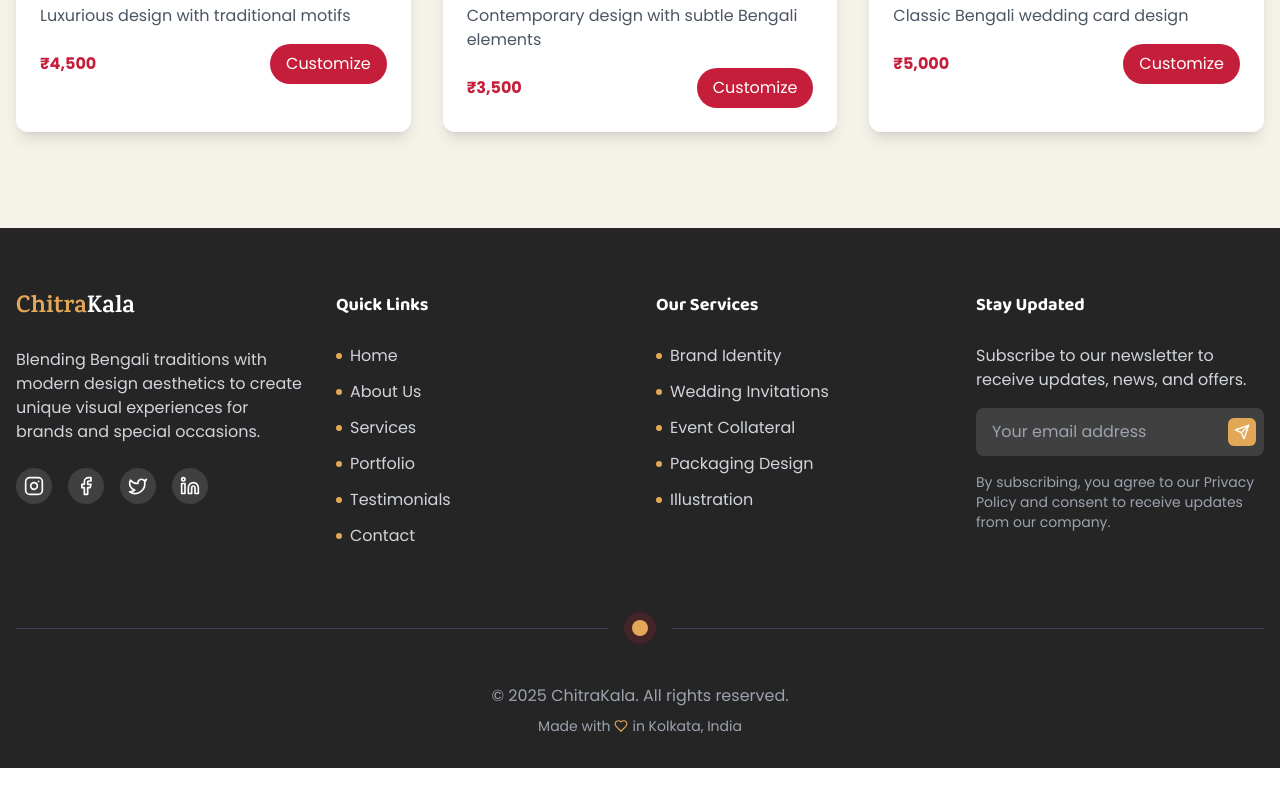
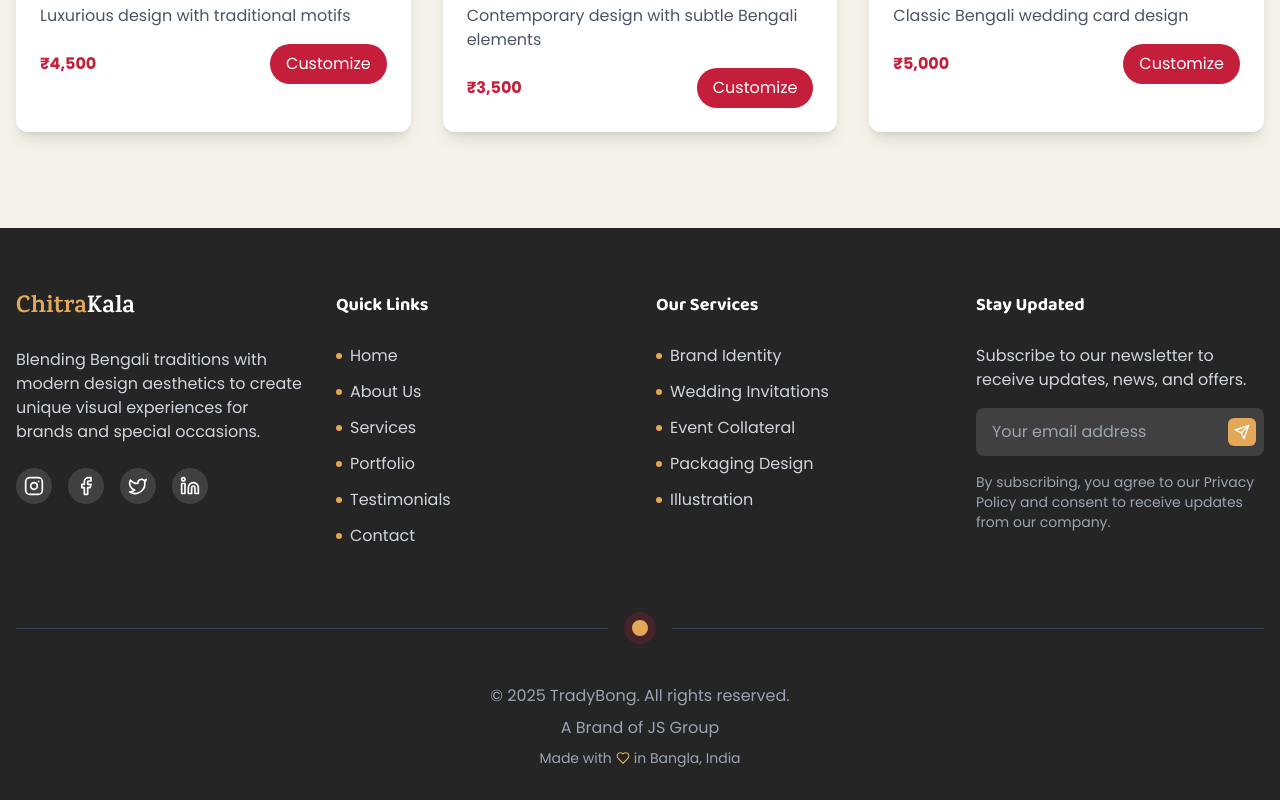
Before and after one commit to snehasishhaldar/JS_Graphics_Design_Landing_Page, a React (Vite) app: page /wedding-cards in a window 1280 px wide. Shown: the part 680-1480 px from the top of the page. Before the commit the page ends 1448 px from the top, so only its background shows below. Built offline with nearby package versions, Linux system fonts and the light colour scheme; a web font is replaced by a local one.

Commit message:
Update Footer.tsx

```diff
--- a/src/components/Footer.tsx
+++ b/src/components/Footer.tsx
@@ -110,10 +110,13 @@ const Footer: React.FC = () => {
         {/* Copyright */}
         <div className="text-center text-gray-400">
           <p className="mb-2">
-            © {new Date().getFullYear()} ChitraKala. All rights reserved.
+            © {new Date().getFullYear()} TradyBong. All rights reserved.
+          </p>
+              <p className="mb-2">
+           A Brand of JS Group
           </p>
           <p className="text-sm flex items-center justify-center">
-            Made with <Heart size={14} className="mx-1 text-accent" /> in Kolkata, India
+            Made with <Heart size={14} className="mx-1 text-accent" /> in Bangla, India
           </p>
         </div>
       </div>
```
